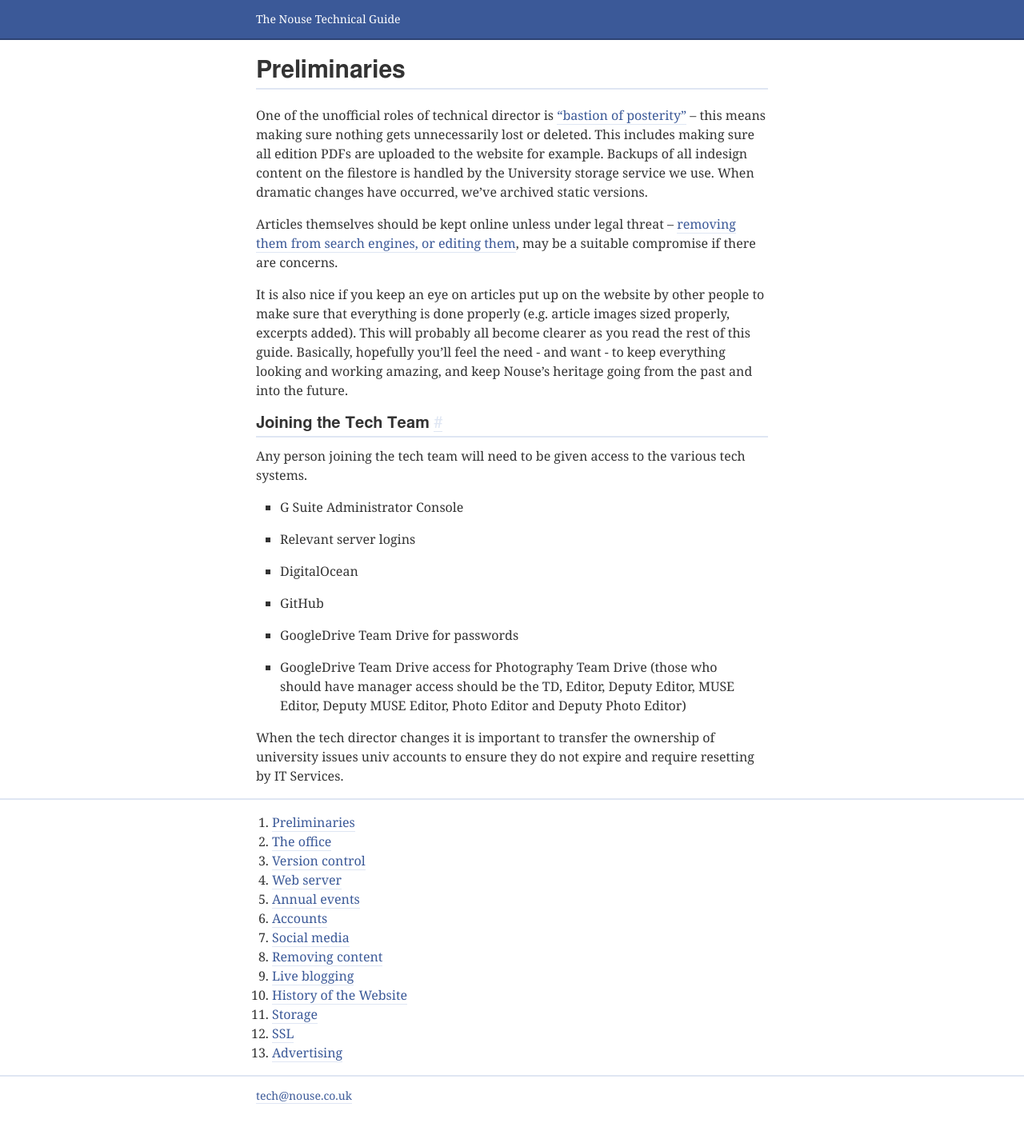
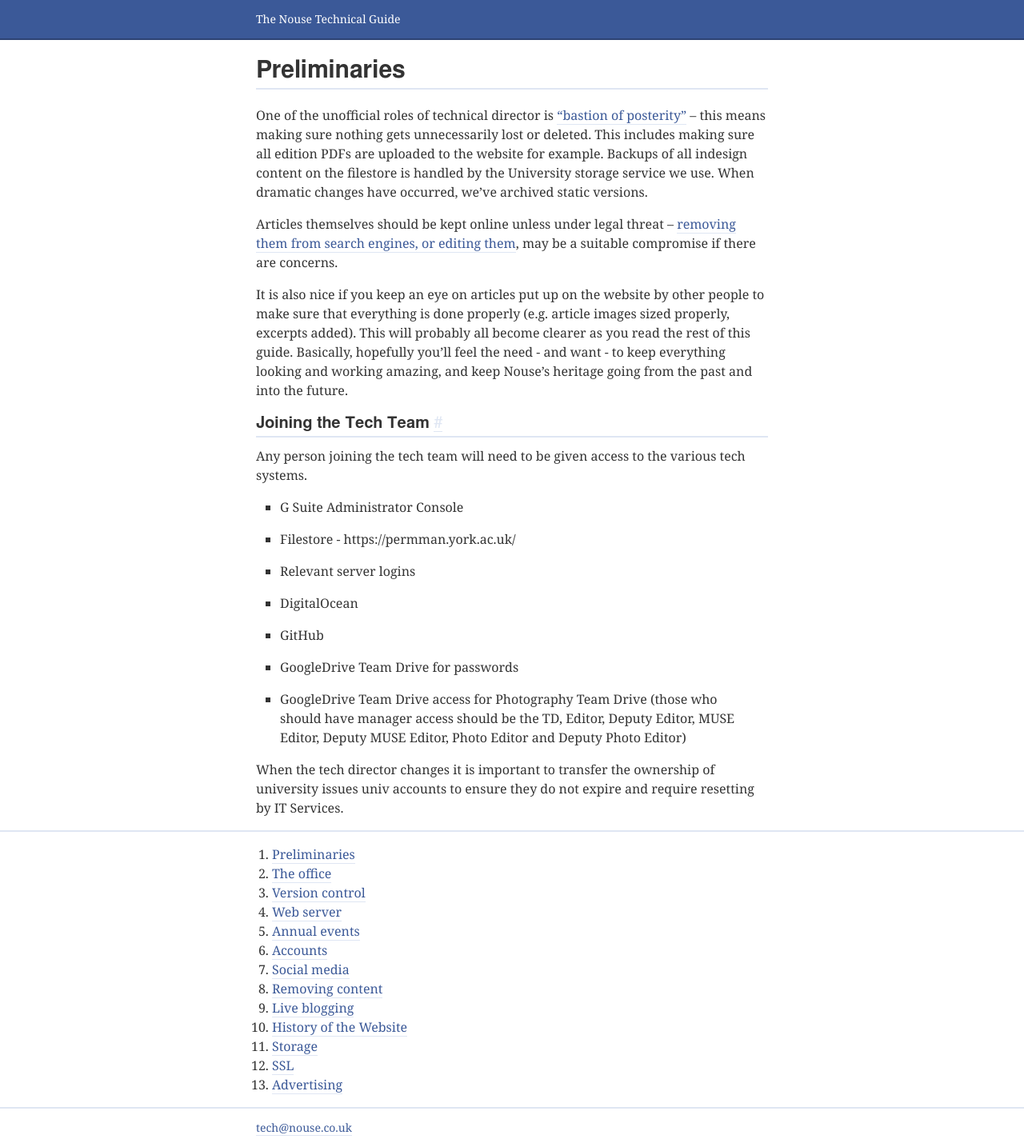
Before and after one commit to yorknouse/docs, a Jekyll site: the page built from pages/01-preliminaries.md, in a window 1280 px wide. Shown: the whole page at 80% size. Built offline with Jekyll 4.4.1, drawn with Linux system fonts in a browser that asks for light colours; before the commit the page ends 1394 px from its top, so only the background shows below that.

Commit message:
Update 01-preliminaries.md

```diff
--- a/pages/01-preliminaries.md
+++ b/pages/01-preliminaries.md
@@ -18,6 +18,7 @@ Basically, hopefully you’ll feel the need - and want - to keep everything look
 Any person joining the tech team will need to be given access to the various tech systems.
 
 * G Suite Administrator Console
+* Filestore - https://permman.york.ac.uk/
 * Relevant server logins
 * DigitalOcean
 * GitHub
```
